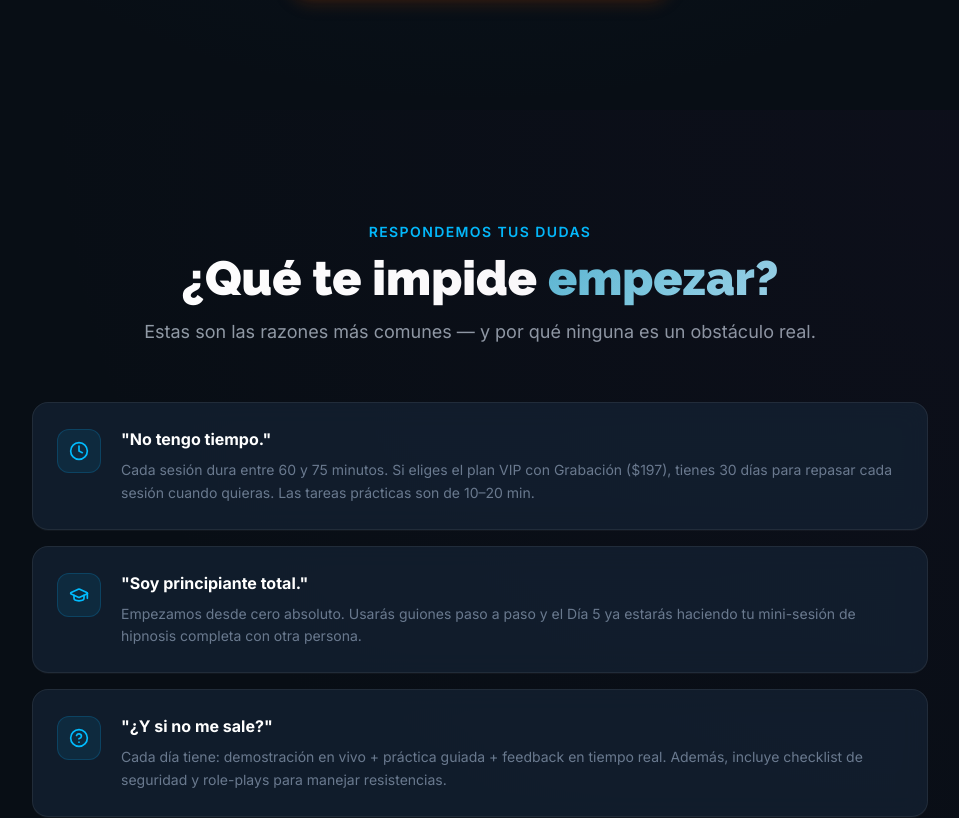
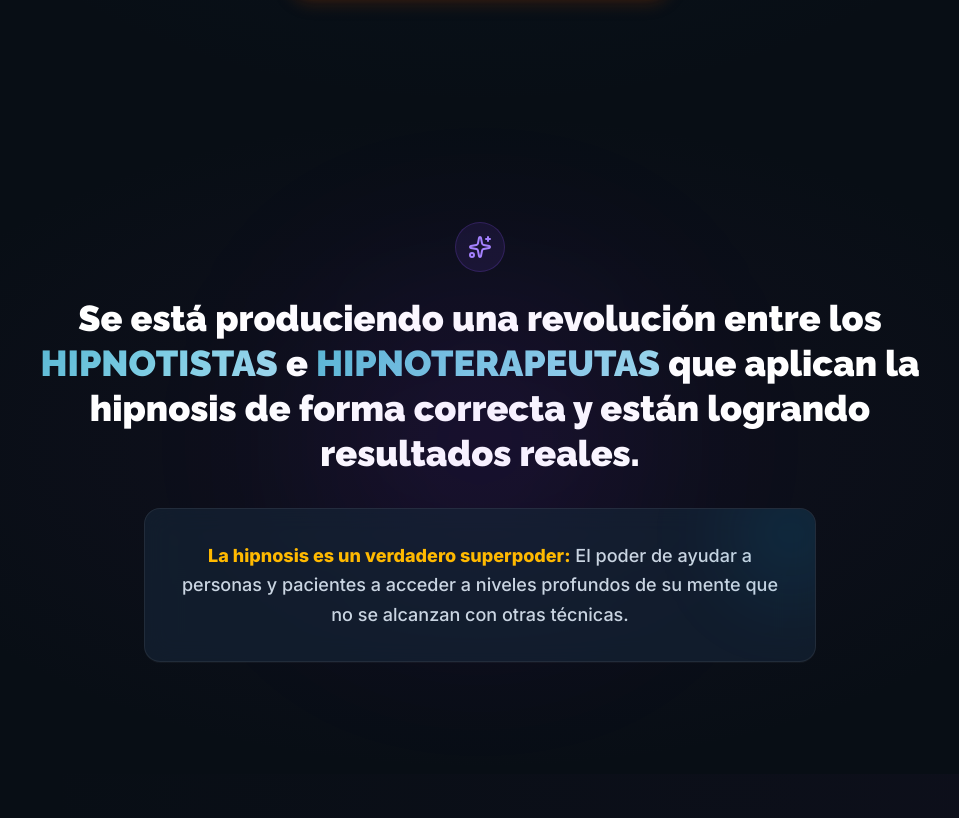
Before and after one commit to johnflopez25/hipnomente-hub, a Next.js app: page /hipnotizar-en-7-dias in a window 1280 px wide. Shown: the part 2518-3336 px from the top of the page, without its empty margins (160-1119 px from the left). Built offline with nearby package versions, Linux system fonts and the light colour scheme; no server answers.

Commit message:
fix: personalizar footer para evento online y ocultar cuadro presencial en insomnio

```diff
--- a/app/hipnotizar-en-7-dias/page.tsx
+++ b/app/hipnotizar-en-7-dias/page.tsx
@@ -5,6 +5,7 @@ import WhatsAppButton from "@/components/ui/WhatsAppButton";
 import DesafioHero from "@/components/sections/desafio/DesafioHero";
 import DesafioPorQue from "@/components/sections/desafio/DesafioPorQue";
 import DesafioAprenderas from "@/components/sections/desafio/DesafioAprenderas";
+import DesafioRevolucion from "@/components/sections/desafio/DesafioRevolucion";
 import DesafioObstaculos from "@/components/sections/desafio/DesafioObstaculos";
 import DesafioTestimonios from "@/components/sections/desafio/DesafioTestimonios";
 import DesafioPricing from "@/components/sections/desafio/DesafioPricing";
@@ -29,13 +30,26 @@ export default function DesafioHipnotizarPage() {
       <DesafioHero />
       <DesafioPorQue />
       <DesafioAprenderas />
+      <DesafioRevolucion />
       <DesafioObstaculos />
       <DesafioTestimonios />
       <Instructor />
       <DesafioPricing />
       <DesafioFAQ />
       <DesafioFinalCTA />
-      <Footer />
+      <Footer
+        isOnline={true}
+        eventDateText="Del 27 de julio al 2 de agosto · 7:00 p.m."
+        eventLocationText="Transmisión en Vivo por Zoom"
+        waText="Hola, me gustaría recibir más información sobre el desafío de 7 días"
+        customNavLinks={[
+          { href: "#por-que", label: "¿Por qué?" },
+          { href: "#aprenderas", label: "Qué aprenderás" },
+          { href: "#testimonios", label: "Testimonios" },
+          { href: "#precios", label: "Precios" },
+          { href: "#faq", label: "FAQ" },
+        ]}
+      />
       <WhatsAppButton />
     </main>
   );
--- a/app/insomnio/page.tsx
+++ b/app/insomnio/page.tsx
@@ -785,7 +785,11 @@ export default function InsomniaPage() {
       </SectionWrapper>
 
       {/* 18. Footer Simplificada */}
-      <Footer simplified={true} />
+      <Footer
+        simplified={true}
+        hideEventBox={true}
+        waText="Hola, me gustaría recibir más información sobre el programa de Hipnosis para Dormir Profundo"
+      />
 
     </main>
   );
--- a/components/sections/Footer.tsx
+++ b/components/sections/Footer.tsx
@@ -55,9 +55,33 @@ const socials = [
 
 interface FooterProps {
   simplified?: boolean;
+  isOnline?: boolean;
+  eventDateText?: string;
+  eventLocationText?: string;
+  hideEventBox?: boolean;
+  waText?: string;
+  customNavLinks?: { href: string; label: string }[];
 }
 
-export default function Footer({ simplified = false }: FooterProps) {
+const defaultNavLinks = [
+  { href: "#que-aprenderas", label: "Qué aprenderás" },
+  { href: "#para-quien", label: "¿Para quién?" },
+  { href: "#testimonios", label: "Testimonios" },
+  { href: "#detalles-evento", label: "El Evento" },
+  { href: "#faq", label: "FAQ" },
+];
+
+export default function Footer({
+  simplified = false,
+  isOnline = false,
+  eventDateText = "Sábado 13 de Junio · 8:00 a.m.",
+  eventLocationText = "Hotel B3 Virrey · Bogotá, Colombia",
+  hideEventBox = false,
+  waText = "quiero inscribirme al workshop en bogota",
+  customNavLinks,
+}: FooterProps) {
+  const activeNavLinks = customNavLinks || defaultNavLinks;
+
   return (
     <footer className="relative border-t border-white/8 overflow-hidden">
       <div
@@ -76,7 +100,7 @@ export default function Footer({ simplified = false }: FooterProps) {
           >
             <div className="flex items-center mb-4">
               <img
-                src="/logo.webp"
+                src="/Logo.webp"
                 alt="Hipnomente Logo"
                 className="h-14 md:h-20 w-auto object-contain"
               />
@@ -116,7 +140,7 @@ export default function Footer({ simplified = false }: FooterProps) {
                 Navegación
               </h3>
               <ul className="space-y-2">
-                {navLinks.map((link) => (
+                {activeNavLinks.map((link) => (
                   <li key={link.href}>
                     <a
                       href={link.href}
@@ -150,7 +174,7 @@ export default function Footer({ simplified = false }: FooterProps) {
                 info@hipnomente.com
               </a>
               <a
-                href="https://wa.me/573108574778?text=quiero%20inscribirme%20al%20workshop%20en%20bogota"
+                href={`https://wa.me/573108574778?text=${encodeURIComponent(waText)}`}
                 target="_blank"
                 rel="noopener noreferrer"
                 className="flex items-center gap-2 text-slate-400/60 hover:text-sky-300 text-sm transition-colors duration-200 cursor-pointer"
@@ -160,15 +184,17 @@ export default function Footer({ simplified = false }: FooterProps) {
               </a>
             </div>
 
+            {!hideEventBox && (
               <div className="mt-6 card-glass glow-border rounded-xl p-4">
                 <p className="text-slate-300/80 text-xs leading-relaxed">
-                📍 <strong className="text-white">Evento presencial</strong>
+                  {isOnline ? "💻" : "📍"} <strong className="text-white">{isOnline ? "Evento online" : "Evento presencial"}</strong>
                   <br />
-                Hotel B3 Virrey · Bogotá, Colombia
+                  {eventLocationText}
                   <br />
-                Sábado 13 de Junio · 8:00 a.m.
+                  {eventDateText}
                 </p>
               </div>
+            )}
           </motion.div>
         </div>
 
--- /dev/null
+++ b/components/sections/desafio/DesafioRevolucion.tsx
@@ -0,0 +1,64 @@
+"use client";
+
+import { motion } from "framer-motion";
+import SectionWrapper from "@/components/ui/SectionWrapper";
+import { Sparkles } from "lucide-react";
+
+export default function DesafioRevolucion() {
+  return (
+    <SectionWrapper
+      id="revolucion"
+      className="relative px-4 py-16 md:py-24 bg-[radial-gradient(ellipse_at_center,rgba(80,30,100,0.12)_0%,transparent_70%)]"
+    >
+      <div className="max-w-4xl mx-auto text-center relative z-10">
+
+        {/* Glow Element */}
+        <div className="absolute top-1/2 left-1/2 -translate-x-1/2 -translate-y-1/2 w-72 h-72 bg-violet-600/10 blur-[100px] rounded-full pointer-events-none" />
+
+        {/* Small badge icon */}
+        <motion.div
+          initial={{ opacity: 0, scale: 0.8 }}
+          whileInView={{ opacity: 1, scale: 1 }}
+          transition={{ duration: 0.5 }}
+          viewport={{ once: true }}
+          className="inline-flex items-center justify-center p-3 rounded-full bg-violet-500/10 border border-violet-500/20 mb-6 text-violet-400"
+        >
+          <Sparkles className="w-6 h-6" />
+        </motion.div>
+
+        {/* Headline */}
+        <motion.h2
+          initial={{ opacity: 0, y: 20 }}
+          whileInView={{ opacity: 1, y: 0 }}
+          transition={{ duration: 0.6, delay: 0.1 }}
+          viewport={{ once: true }}
+          className="text-2xl md:text-3xl lg:text-4xl font-extrabold text-white leading-tight mb-8"
+          style={{ fontFamily: "var(--font-playfair)" }}
+        >
+          Se está produciendo una revolución entre los{" "}
+          <span className="gradient-brand-text">HIPNOTISTAS</span> e{" "}
+          <span className="gradient-brand-text">HIPNOTERAPEUTAS</span> que aplican
+          la hipnosis de forma correcta y están logrando resultados reales.
+        </motion.h2>
+
+        {/* Subtitle / Body text */}
+        <motion.div
+          initial={{ opacity: 0, y: 20 }}
+          whileInView={{ opacity: 1, y: 0 }}
+          transition={{ duration: 0.6, delay: 0.2 }}
+          viewport={{ once: true }}
+          className="card-glass glow-border max-w-2xl mx-auto p-6 md:p-8 rounded-2xl relative overflow-hidden"
+        >
+          {/* Inner ambient light */}
+          <div className="absolute -top-10 -right-10 w-32 h-32 bg-sky-500/10 blur-2xl rounded-full" />
+
+          <p className="text-slate-300 text-base md:text-lg leading-relaxed font-medium">
+            <strong className="text-amber-400 font-extrabold">La hipnosis es un verdadero superpoder:</strong>{" "}
+            El poder de ayudar a personas y pacientes a acceder a niveles profundos de su mente que no se alcanzan con otras técnicas.
+          </p>
+        </motion.div>
+
+      </div>
+    </SectionWrapper>
+  );
+}
```
Lines whose indentation alone changed are shown as unchanged.
